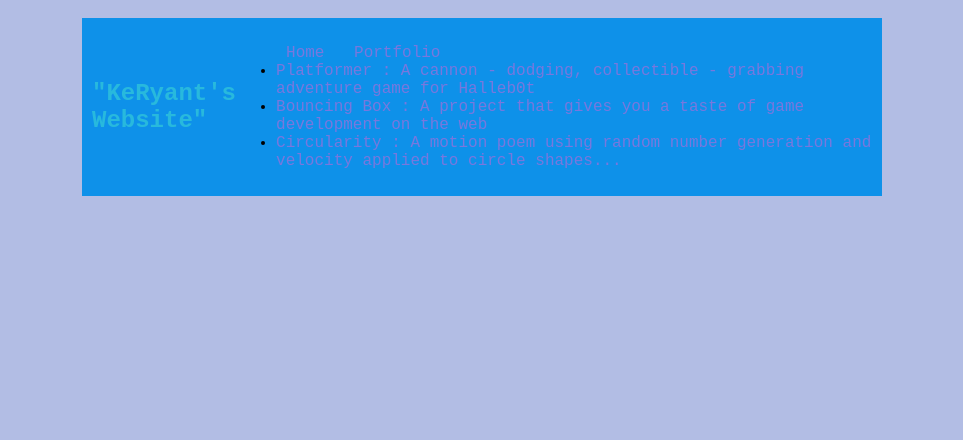
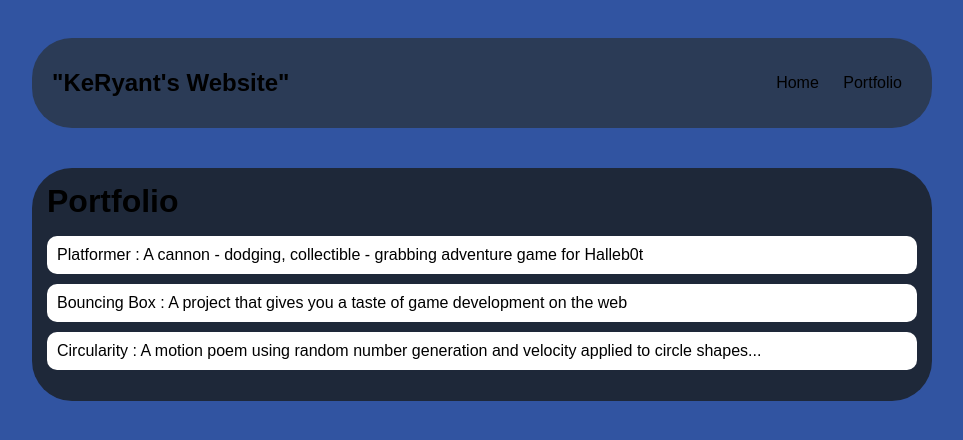
Before and after one commit to keryant/keryant.github.io, a plain HTML site: page portfolio.html in a window 1280 px wide. Shown: the whole page, without its empty margins (158-1121 px from the left). Drawn offline with Linux system fonts and the light colour scheme.

```diff
--- a/portfolio.html
+++ b/portfolio.html
@@ -18,16 +18,21 @@
         <li class="nav-li">
           <a class="nav-a" href="portfolio.html">Portfolio</a>
         </li>
-        <li><a href="projects/platformer/">Platformer : A cannon - dodging, collectible - grabbing adventure game for
-            Halleb0t</a></li>
-        <li><a href="projects/bouncing-box/">Bouncing Box : A project that gives you a taste of game development on the
-            web </a></li>
-        <li><a href="projects/circularity/">Circularity : A motion poem using random number generation and velocity
-            applied to circle shapes...</a></li>
+
       </ul>
     </nav>
     <main>
-
+      <div class="content">
+        <h1>Portfolio</h1>
+        <ul id="portfolio" >
+        <li><a href="projects/platformer/">Platformer : A cannon - dodging, collectible - grabbing adventure game for
+          Halleb0t</a></li>
+      <li><a href="projects/bouncing-box/">Bouncing Box : A project that gives you a taste of game development on the
+          web </a></li>
+      <li><a href="projects/circularity/">Circularity : A motion poem using random number generation and velocity
+          applied to circle shapes...</a></li>
+        </ul>
+      </div>
     </main>
   </div>
 </body>
--- a/style.css
+++ b/style.css
@@ -1,25 +1,27 @@
 body {
-    background: rgb(178, 189, 228);
-    color: git add rgb(158, 158, 213);
-    padding: 10px;
-    font-family: 'Courier New';
+    background:rgb(49, 84, 161);
+    color: rgb(175, 184, 204);
+    padding: 30px;
+    font-family: fantasy;
 }
 #all-contents {
-  max-width: 800px;
+  max-width: 900px;
     margin: auto;
 }
 
 /* navigation menu */
 nav {
-    background: rgb(14, 145, 233);
-   margin: 0 auto;
+    background: rgb(43, 59, 86);
+    margin: 0 auto;
+    margin-bottom: 40px;
     display: flex;
-    padding: 10px;
+    padding: 20px;
+    border-radius: 40px;
 }
 h1 {
     display: flex;
     align-items: center;
-    color: rgb(40, 185, 221);
+    color: rgb(0, 0, 0);
     flex: 1;
     margin: 0;
 }
@@ -31,21 +33,23 @@
     padding: 0 10px;
 }
 a {
-    text-decoration: none;
-    color: #7878de;
+    text-decoration: rgb(18, 18, 145);
+    color: rgb(0, 0, 0);
 }
 
 /* main container area beneath menu */
 main {
-    background: rgb(83, 74, 159);
+    background: rgb(30, 40, 57);
     display: flex;
+    border-radius: 40px;
 }
 .sidebar {
     margin-right: 25px;
     padding: 10px;
 }
 .sidebar-img {
-    width: 200px;
+    width: 450px;
+    border-radius:40px;
 }
 .content {
     flex: 1;
@@ -54,9 +58,35 @@
 
 /* portfolio styles */
 #interests {
-    border: 4px rgb(227, 229, 235) ridge;
+    border:20px rgb(35, 46, 69) ridge;
     padding: 8px;
 }
 h2, h3 {
     margin: 0px;
 }
+
+         /* portfolio styles */
+         .content h1 {
+            color:rgb(0, 0, 0);
+        }
+
+        #portfolio {
+            list-style-type: none;
+            padding-left: 0;
+        }
+
+        #portfolio li {
+            background: #fff;
+            padding: 10px;
+            border-radius: 10px;
+            margin-bottom: 10px;
+        }
+
+        #portfolio li:hover {
+            background: rgb(58, 82, 122) ;
+        }
+
+        #portfolio a {
+            text-decoration: none;
+            color: blue(105, 236, 253);
+        }
```
Also changed, not shown: projects/bouncing-box/index.html (+1 -1 lines), projects/circularity/js/init.js (+37 -7 lines).
